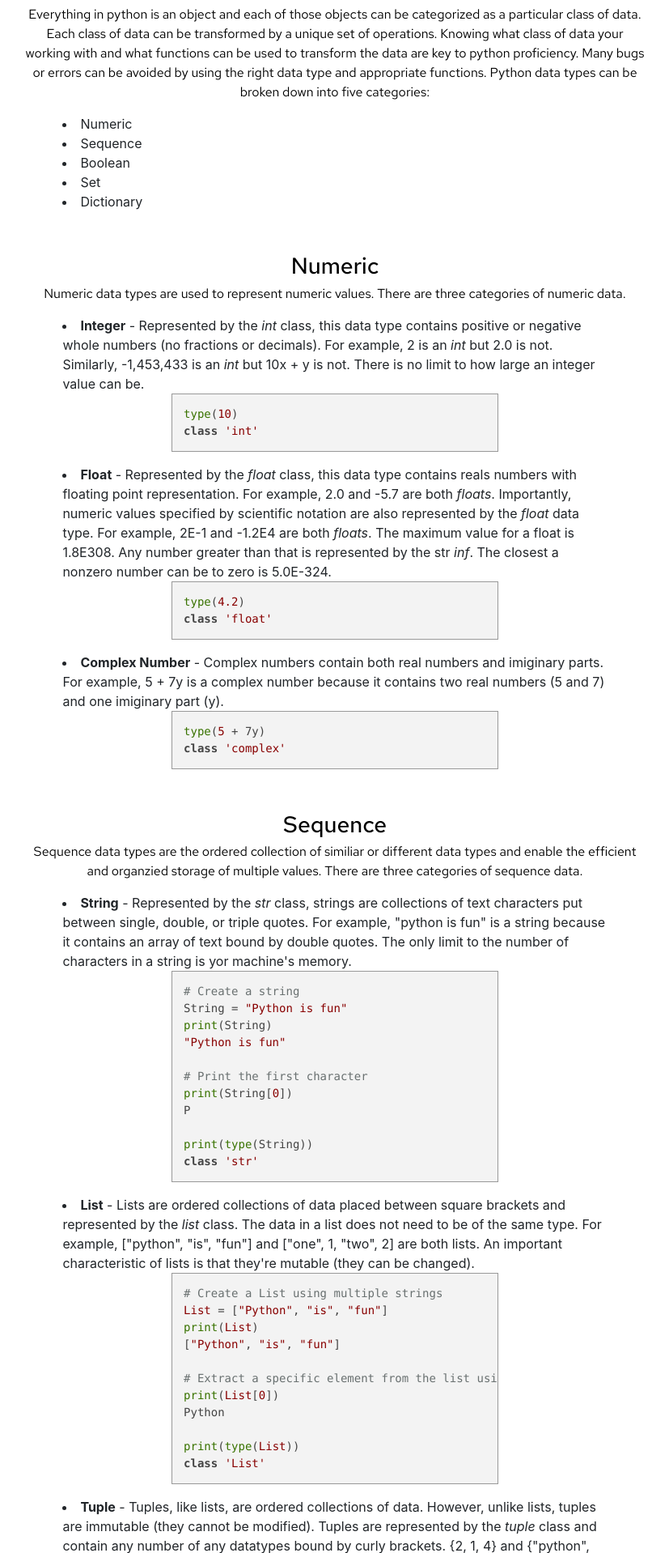
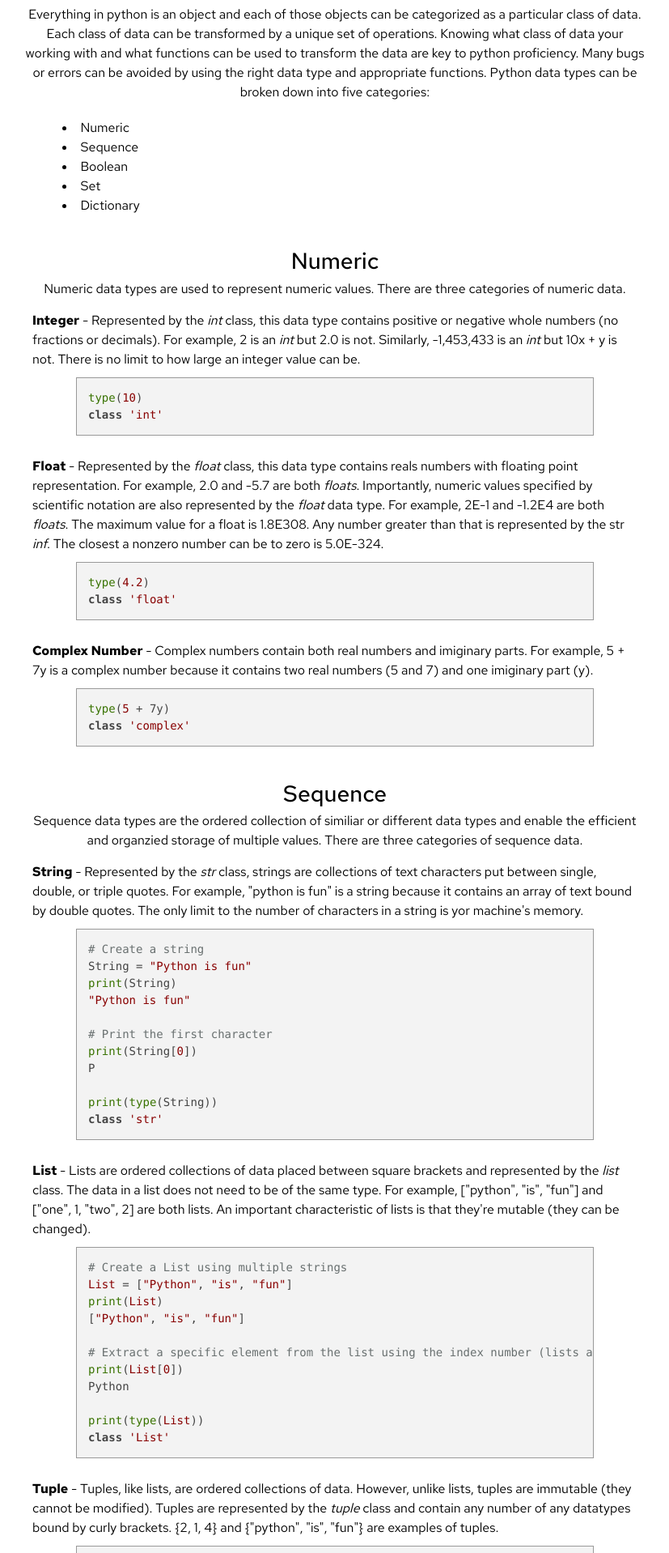
Before and after one commit to tmwileman/thomaswileman, a Flask app: page /data_types in a window 1280 px wide. Shown: the part 565-2483 px from the top of the page at 81% size, without its empty margins (226-1053 px from the left). Run offline with Flask 2, Linux system fonts and the light colour scheme; some libraries are stand-ins or nearby versions.

Commit message:
removed code blocks from divs and corrected font

```diff
--- a/static/stylesheets/main.css
+++ b/static/stylesheets/main.css
@@ -121,6 +121,13 @@ ul {
   list-style-position: inside;
   padding-left: 5%;
   padding-right: 5%;
+  background-color: white;
+  color: #000000;
+  font-family: 'Red Hat Text', sans-serif;
+  font-size: 100%;
+  padding-top: 5px;
+  padding-bottom: 5px;
+  margin: auto;
 }
 
 ul.no-bullets {
@@ -154,7 +161,7 @@ code {
   background-color: #eee;
   border: 1px solid #999;
   display: block;
-  width: 60%;
+  width: 50%;
   margin: auto;
 }
 
--- a/templates/data_types.html
+++ b/templates/data_types.html
@@ -21,22 +21,32 @@
     Numeric data types are used to represent numeric values. There are three categories of numeric data.
 </p>
 <div class="note-container">
-    <ul>
+    <ul class="no-bullets">
         <li>
             <strong>Integer</strong> - Represented by the <i>int</i> class, this data type contains positive or negative whole numbers (no fractions or decimals). For example, 2 is an <i>int</i> but 2.0 is not. Similarly, -1,453,433 is an <i>int</i> but 10x + y is not. There is no limit to how large an integer value can be.
         </li>
+    </ul>
+</div>
 <pre><code class="python">type(10)
 class 'int'
 </code></pre>
+<div class="note-container">
+    <ul class="no-bullets">
         <li>
             <strong>Float</strong> - Represented by the <i>float</i> class, this data type contains reals numbers with floating point representation. For example, 2.0 and -5.7 are both <i>floats</i>. Importantly, numeric values specified by scientific notation are also represented by the <i>float</i> data type. For example, 2E-1 and -1.2E4 are both <i>floats</i>. The maximum value for a float is 1.8E308. Any number greater than that is represented by the str <i>inf</i>. The closest a nonzero number can be to zero is 5.0E-324.
         </li>
+    </ul>
+</div>
 <pre><code class="python">type(4.2)
 class 'float'
 </code></pre>
+<div class="note-container">
+    <ul class="no-bullets">
         <li>
             <strong>Complex Number</strong> - Complex numbers contain both real numbers and imiginary parts. For example, 5 + 7y is a complex number because it contains two real numbers (5 and 7) and one imiginary part (y).
         </li>
+    </ul>
+</div>
 <pre><code class="python">type(5 + 7y)
 class 'complex'
 </code></pre>
@@ -47,10 +57,11 @@ class 'complex'
     Sequence data types are the ordered collection of similiar or different data types and enable the efficient and organzied storage of multiple values. There are three categories of sequence data.
 </p>
 <div class="note-container">
-    <ul>
+    <ul class="no-bullets">
         <li>
             <strong>String</strong> - Represented by the <i>str</i> class, strings are collections of text characters put between single, double, or triple quotes. For example, "python is fun" is a string because it contains an array of text bound by double quotes. The only limit to the number of characters in a string is yor machine's memory.
         </li>
+</div>
 <pre><code class="python"># Create a string
 String = "Python is fun"
 print(String)
@@ -63,9 +74,13 @@ P
 print(type(String))
 class 'str'
 </code></pre>
+<div class="note-container">
+    <ul class="no-bullets">
         <li>
             <strong>List</strong> - Lists are ordered collections of data placed between square brackets and represented by the <i>list</i> class. The data in a list does not need to be of the same type. For example, ["python", "is", "fun"] and ["one", 1, "two", 2] are both lists. An important characteristic of lists is that they're mutable (they can be changed).
         </li>
+    </ul>
+</div>
 <pre><code class="python"># Create a List using multiple strings
 List = ["Python", "is", "fun"]
 print(List)
@@ -78,9 +93,13 @@ Python
 print(type(List))
 class 'List'
 </code></pre>
+<div class="note-container">
+    <ul class="no-bullets">
         <li>
             <strong>Tuple</strong> - Tuples, like lists, are ordered collections of data. However, unlike lists, tuples are immutable (they cannot be modified). Tuples are represented by the <i>tuple</i> class and contain any number of any datatypes bound by curly brackets. {2, 1, 4} and {"python", "is", "fun"} are examples of tuples.
         </li>
+    </ul>
+</div>
 <pre><code class="python"># Create a Tuple using a list
 List = ['Python', 'is', 'fun']
 Tuple = tuple(List)
@@ -92,8 +111,6 @@ Tuple = tuple(('Python' 'is' 'fun'))
 print(Tuple)
 ('Python' 'is' 'fun')
 </code></pre>
-    </ul>
-</div>
 <h3 class="notes">Boolean</h3>
 <p class="notes">
     Boolean data, represented by the <i>bool</i> class, are used for one of two built-in values, <i>True</i> or <i>False</i>. Boolean data is typically used to evaluate whether data meet certain criteria. For example:
```
Lines whose indentation alone changed are shown as unchanged.
